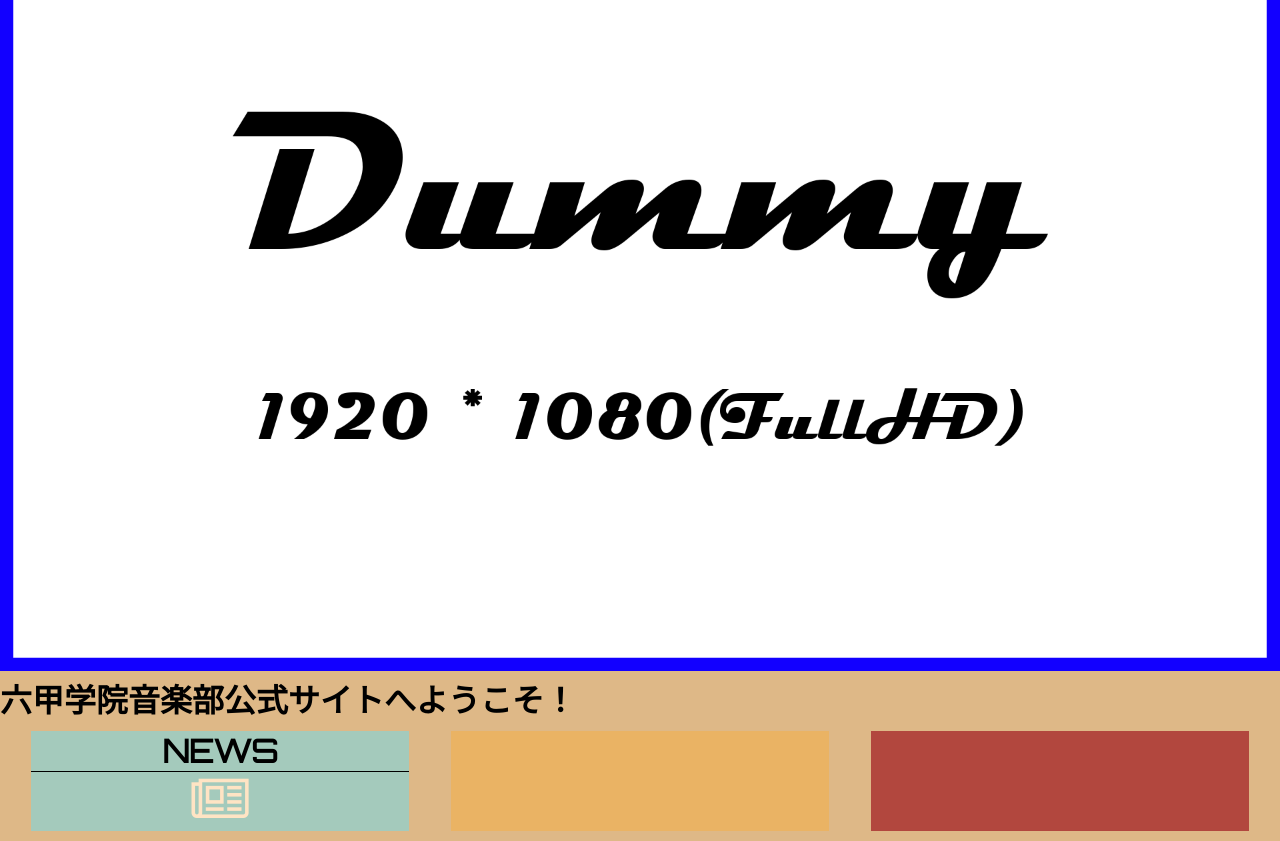
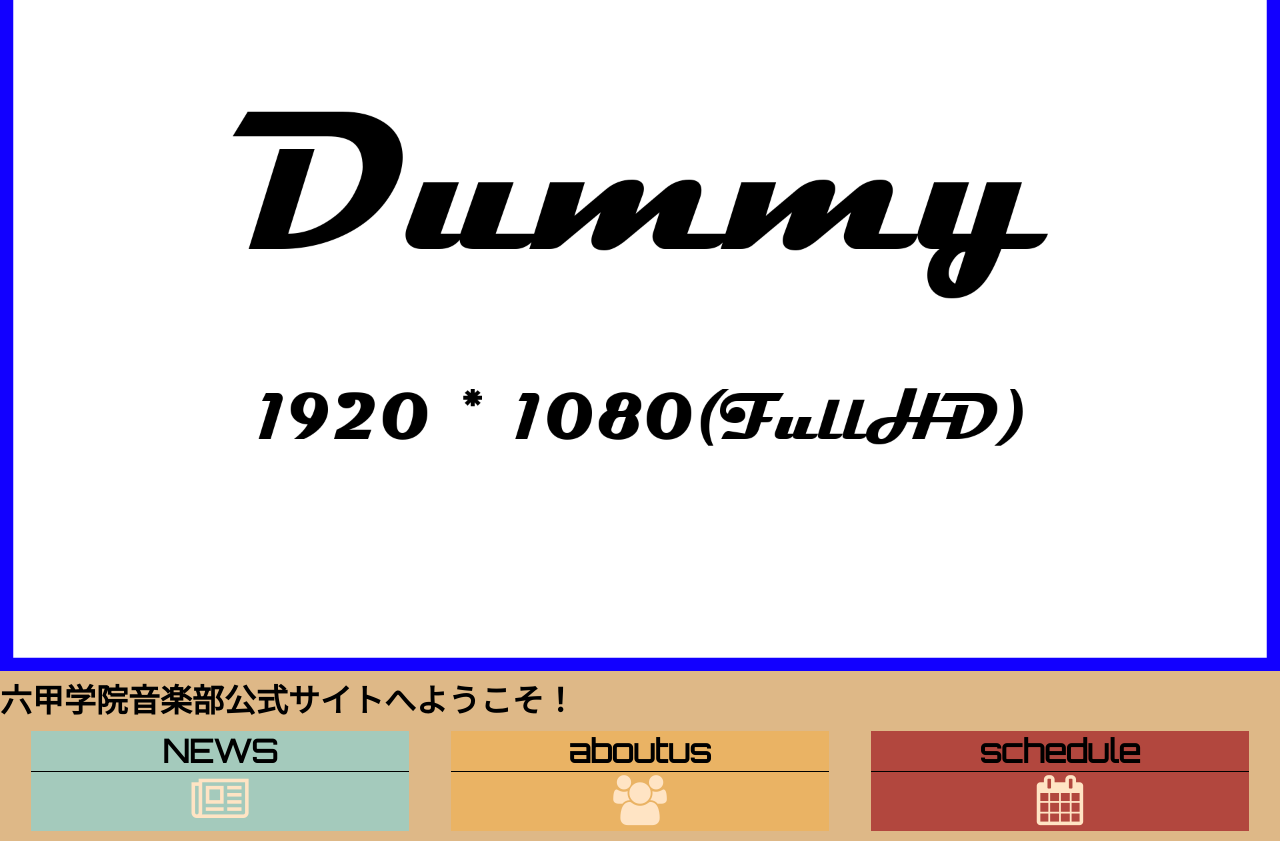
Before and after one commit to Happa8/MusicClubSite, a plain HTML site: page index.html in a window 1280 px wide. Shown: the part 49-890 px from the top of the page. Drawn offline with Linux system fonts and the light colour scheme.

Commit message:
ButtonChange2

```diff
--- a/index.html
+++ b/index.html
@@ -26,8 +26,14 @@
             <h1 align="center">NEWS</h1>
             <i class="fa fa-newspaper-o"></i>
         </a>
-        <a href="#" class="button-forvisiters"></a>
-        <a href="#" class="button-formembers"></a>
+        <a href="#" class="button-forvisiters">
+            <h1 align="center">aboutus</h1>
+            <i class="fa fa-users"></i>
+        </a>
+        <a href="#" class="button-formembers">
+            <h1>schedule</h1>
+            <i class="fa fa-calendar"></i>
+        </a>
     </div>
 
 
--- a/sytle.css
+++ b/sytle.css
@@ -35,6 +35,7 @@ img.topimg{
     margin: 10px;
     height: 100px;
     padding: inherit;
+    text-align: center;
 
 }
 
@@ -47,7 +48,6 @@ img.topimg{
     float: left;
     margin-left: 1.6665%;
     margin-right: 1.6665%;
-    text-align: center;
 
 }
 
```
